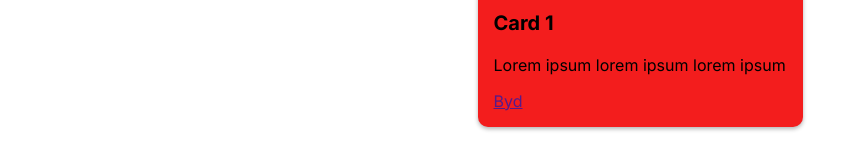
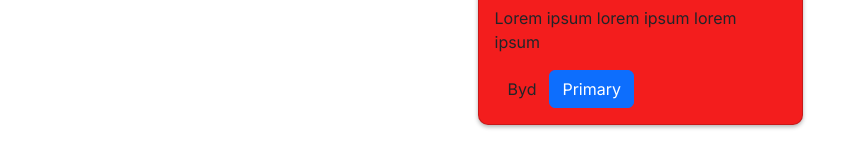
Before and after one commit to madsvodder/Auktion-Web, an Angular app: page / in a window 1280 px wide. Shown: the part 345-505 px from the top of the page, without its empty margins (0-868 px from the left). Built offline with nearby package versions, Linux system fonts and the light colour scheme.

Commit message:
Added bootstrap

```diff
--- a/angular.json
+++ b/angular.json
@@ -25,6 +25,7 @@
               }
             ],
             "styles": [
+              "node_modules/bootstrap/dist/css/bootstrap.css",
               "src/styles.css"
             ]
           },
--- a/package.json
+++ b/package.json
@@ -28,6 +28,7 @@
     "@angular/forms": "^20.3.0",
     "@angular/platform-browser": "^20.3.0",
     "@angular/router": "^20.3.0",
+    "bootstrap": "^5.3.8",
     "rxjs": "~7.8.0",
     "tslib": "^2.3.0",
     "zone.js": "~0.15.0"
--- a/src/app/components/auction-card/auction-card.html
+++ b/src/app/components/auction-card/auction-card.html
@@ -5,6 +5,9 @@
       <h3>Card 1</h3>
       <p>Lorem ipsum lorem ipsum lorem ipsum</p>
       <a href="" class="btn">Byd</a>
+
+      <button type="button" class="btn btn-primary">Primary</button>
+
     </div>
   </div>
 </div>
```
Also changed, not shown: 1 other file (tests, documents, lock files or other folders).
